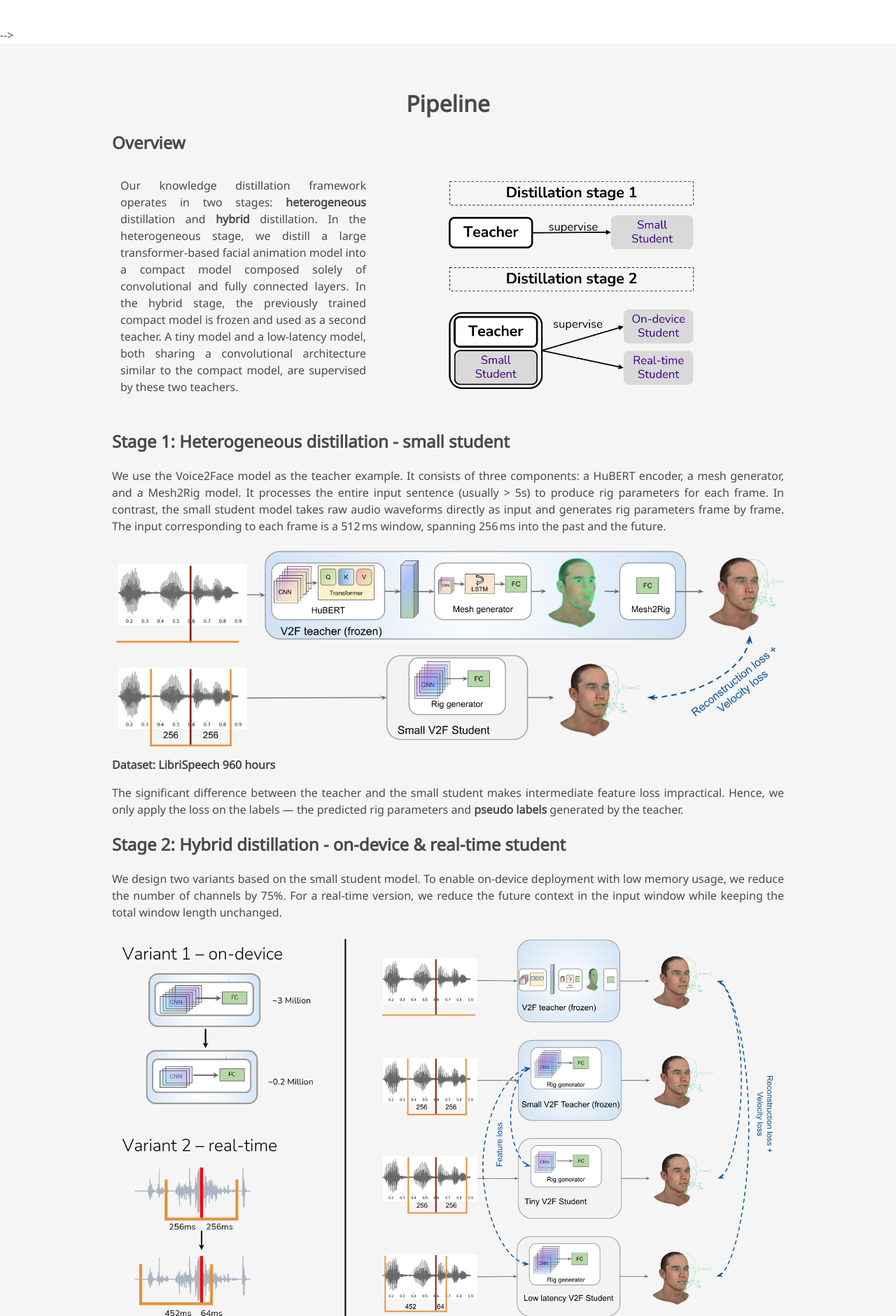
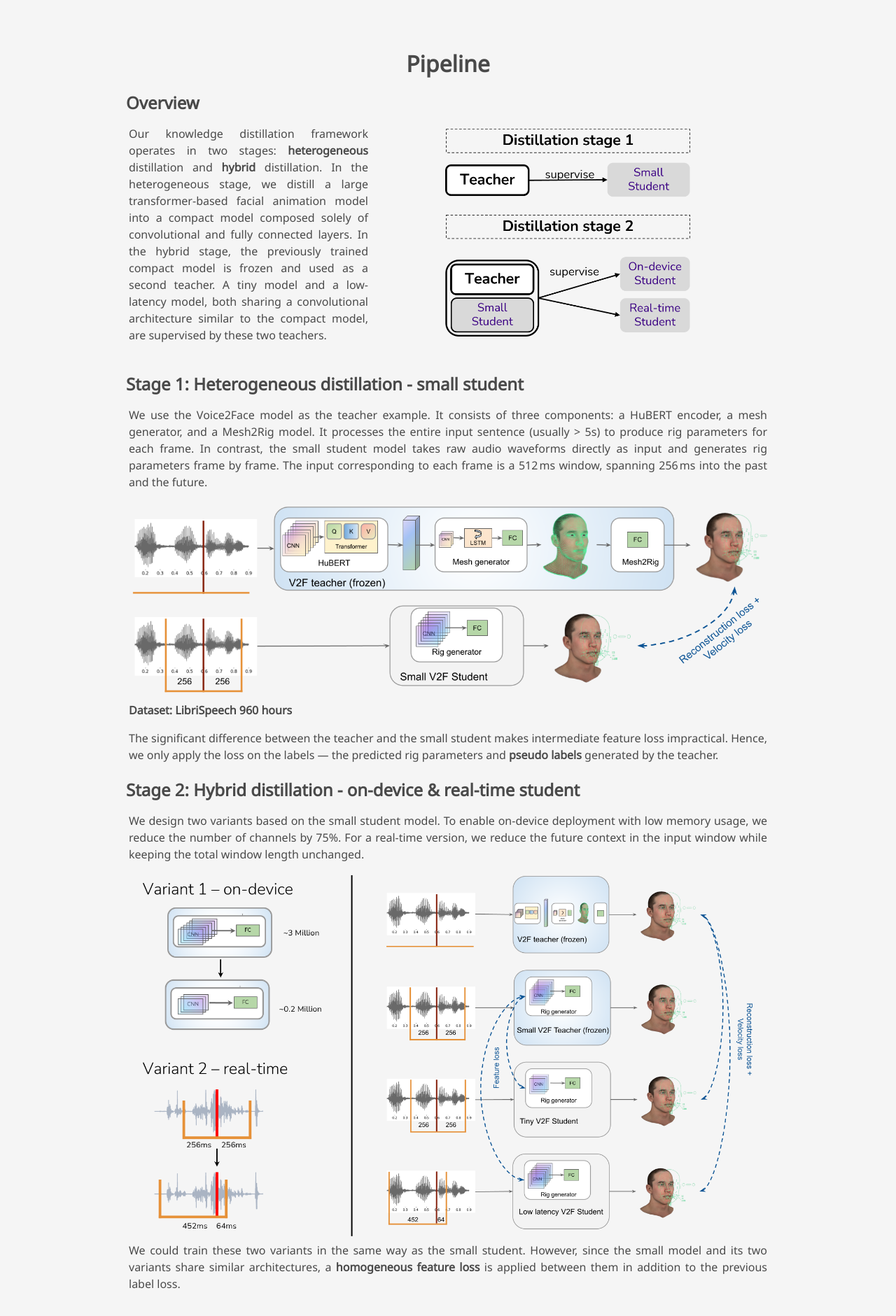
Before and after one commit to electronicarts/tiny-voice2face, a plain HTML site: page index.html in a window 1280 px wide. Shown: the part 2000-3881 px from the top of the page at 70% size. Drawn offline with nearby package versions, Linux system fonts and the light colour scheme; some icons are missing; a web font is replaced by a local one.

Commit message:
optimize layout

```diff
--- a/index.html
+++ b/index.html
@@ -316,7 +316,7 @@
 <!-- End paper abstract -->
 
 
-<!--
+
 <section class="hero is-small is-light">
   <div class="hero-body">
     <div class="container">
@@ -334,7 +334,6 @@
     </div>
   </div>
 </section>
--->
 
 
 <!-- Pipeline -->
@@ -343,9 +342,9 @@
 <div class="columns is-centered ">
     <div class="container is-max-desktop">
     <h2 class="title is-3 has-text-centered" style="margin-top: 80px;">Pipeline</h2>
-
-<h2 class="title is-4">Overview</h2>
-<div class="column is-eight-ninths">
+    <h2 style="margin-left:20px;margin-bottom:-5px" class="title is-4">Overview</h2>
+    <div class="column is-centered has-text-centered">
+      <div class="column is-five-fifths">
         <div class="split-container">
           <div class="left-content">
             <div class="content has-text-justified">
@@ -361,11 +360,13 @@
           </div>
         </div>
     </div>
+</div>
 
 
-<h2 style="margin-top: 40px;" class="title is-4">Stage 1: Heterogeneous distillation - small student</h2>
-
-    <div class="content has-text-justified is-max-desktop">
+<h2 style="margin-top:20px;margin-left:20px;margin-bottom:-5px" class="title is-4">Stage 1: Heterogeneous distillation - small student</h2>
+<div class="column is-centered has-text-centered">
+<div class="column is-five-fifths">
+        <div class="content has-text-justified">
         <p>
         We use the Voice2Face model as the teacher example. It consists of three components: a HuBERT encoder, a mesh generator, and a Mesh2Rig model.
         It processes the entire input sentence (usually > 5s) to produce rig parameters for each frame.
@@ -379,24 +380,37 @@
       <p>The significant difference between the teacher and the small student makes intermediate feature loss impractical. Hence, we only apply the loss on the labels — the predicted rig parameters and <b>pseudo labels</b> generated by the teacher.
       </p>
 </div>
+</div>
+</div>
 
 
-<h2 class="title is-4">Stage 2: Hybrid distillation - on-device & real-time student</h2>
+
+
+
+<h2 style="margin-left:20px;margin-bottom:-5px" class="title is-4">Stage 2: Hybrid distillation - on-device & real-time student</h2>
+<div class="column is-centered has-text-centered">
+<div class="column is-five-fifths">
      <div class="content has-text-justified">
     <p>
     We design two variants based on the small student model. To enable on-device deployment with low memory usage, we reduce the number of channels by 75%. For a real-time version, we reduce the future context in the input window while keeping the total window length unchanged.
     </p>
-</div>
+
+
 
   <div class="right-image">
-    <img src="static/images/stage-2-v2.png" style="width: 1000px; height: auto;" alt="Descriptive alt text">
+    <img src="static/images/stage-2-v2.png" style="width: 900px; height: auto;" alt="Descriptive alt text">
   </div>
   <p>
   We could train these two variants in the same way as the small student. However,
   since the small model and its two variants share similar architectures, a <b>homogeneous feature loss</b> is applied between them in addition to the previous label loss.
 </p>
+</div>
+</div>
+</div>
 
-<h2 class="title is-4" style="margin-top: 40px;">Post-processing: real-time ensemble prediction</h2>
+<h2 class="title is-4" style="margin-top: 20px;margin-left: 20px;margin-bottom: -5px">Post-processing: real-time ensemble prediction</h2>
+<div class="column is-centered has-text-centered">
+<div class="column is-five-fifths">
      <div class="content has-text-justified">
     <p>
     We observed significant jitter for the real-time variant. To improve that, we design a ensemble prediction method tailored for real-time systems.
@@ -411,7 +425,8 @@
     stays constant.
     </p>
 </div>
-
+</div>
+</div>
 </div>
 </div>
 
@@ -423,12 +438,13 @@
 
 <!-- Video carousel -->
 <section class="hero is-small is-light">
-      <h2 style="margin-top: 80px;" class="title is-3 has-text-centered">Full videos</h2>
+      <h2 style="margin-top: 40px;" class="title is-3 has-text-centered">Full videos</h2>
       <div class="container is-max-desktop">
-      <div class="columns is-centered has-text-centered">
+      <div class="column is-centered has-text-centered">
+      <div class="column is-five-fifths">
       <div class="content has-text-justified">
       <p>The LibriSpeech test audio used here is a mixture of samples from <i>test-clean</i> and <i>test-other</i>.</p>
-
+      </div>
       <h2 style="margin-top: 20px;margin-bottom: 5px;" class="title is-4">Voice2Face - Teacher</h2>
 
         <div class="item item-video1 is-max-desktop">
@@ -499,7 +515,7 @@
 <section class="hero is-small is-light">
     <div class="container is-max-desktop content">
       <h2 style="margin-top: 20px;" class="title is-3 has-text-centered ">Related links</h2>
-      <div class="columns is-centered has-text-centered">
+      <div class="column is-centered has-text-centered">
       <div class="column ">
       <div class="content has-text-justified is-max-desktop">
 
```
Lines whose indentation alone changed are shown as unchanged.
